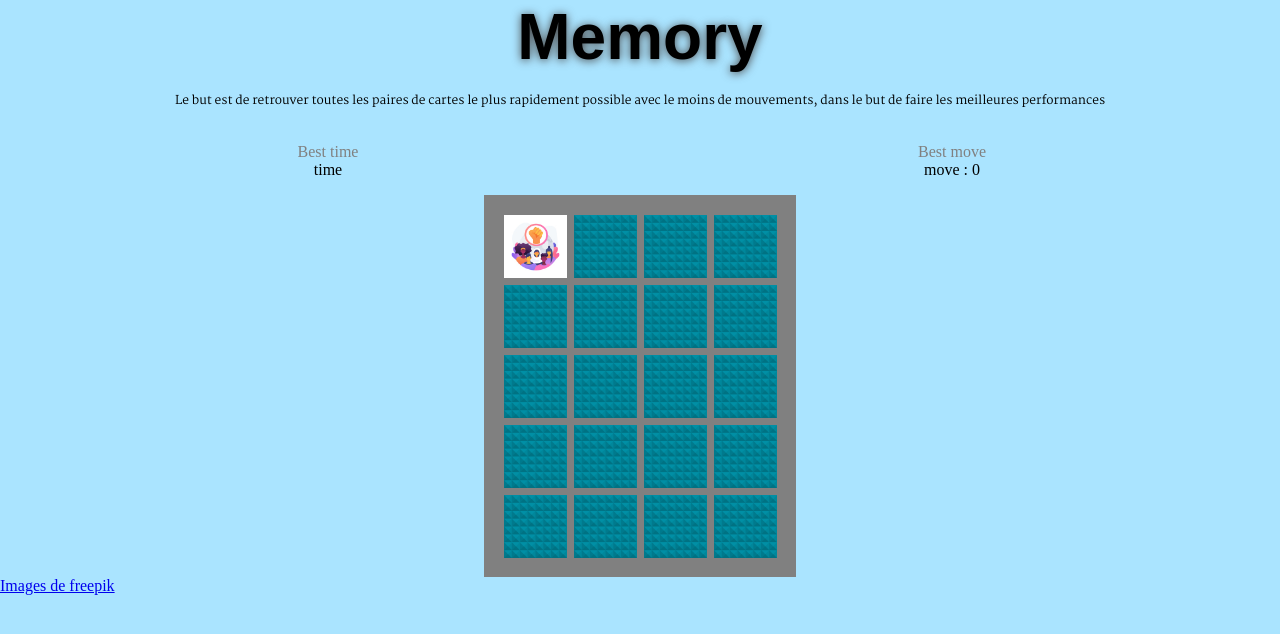
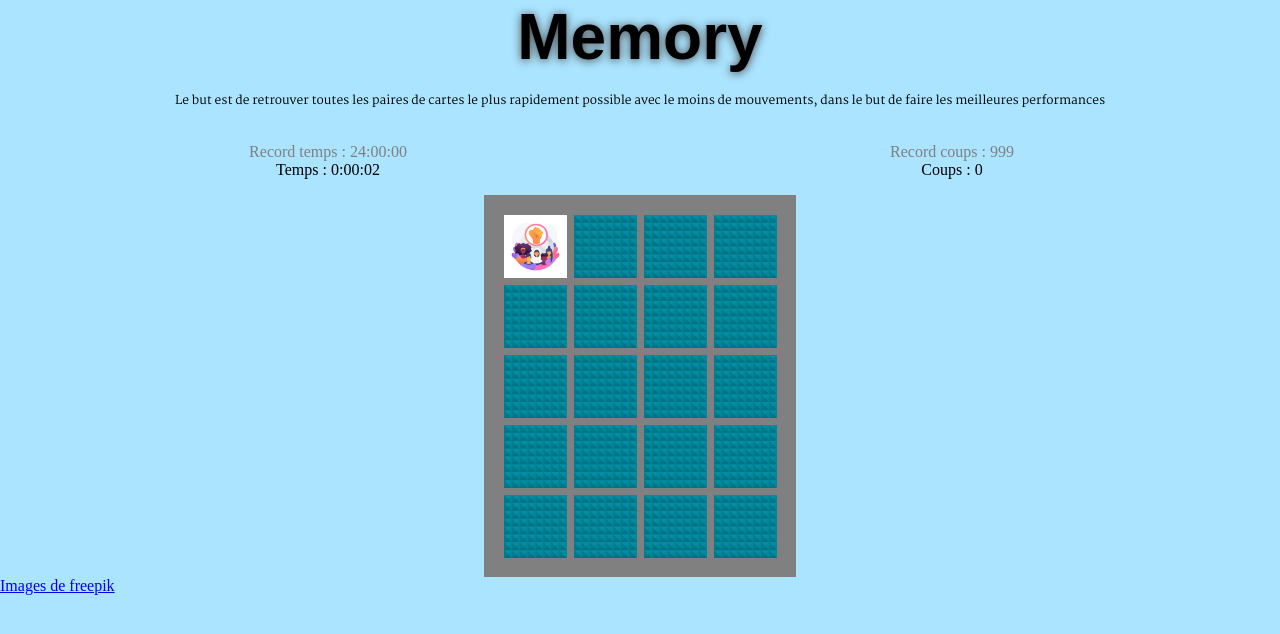
Before and after one commit to LaurentKatsesSandalman/memoryCard, a website: page index.html in a window 1280 px wide. Both pictures are taken after a click on the picture 535 px from the left and 246 px from the top of the page. Drawn offline with Linux system fonts and the light colour scheme; a web font is replaced by a local one.

Commit message:
adding interactive counters

```diff
--- a/index.html
+++ b/index.html
@@ -16,10 +16,10 @@
             <p class="regles">Le but est de retrouver toutes les paires de cartes le plus rapidement possible avec
                  le moins de mouvements, dans le but de faire les meilleures performances</p>
             <div class="arrayScore">
-                <p class="best">Best time</p>
-                <p class="best">Best move</p>
-                <p class="current">time<time></time></p>
-                <p class="current">move : 0</p> <!--juste structurel-->
+                <p class="best">Record temps : <span class="best-time">24:00:00</span></p>
+                <p class="best">Record coups : <span class="best-moves">999</span></p>
+                <p class="current">Temps : <span class="current-time">00:00:00</span></p>
+                <p class="current">Coups : <span class="current-moves">0</span></p> <!--juste structurel-->
             </div>
         </header>
         <main>
--- a/index.js
+++ b/index.js
@@ -2,13 +2,25 @@
 //import fx from 'fireworks';
 
 //déclaration
+//variables
 let flippedCard = 0;
 let paires = 0;
 let cardAId = "";
 let cardBId = "";
+let movesCurrent = 0;
+let movesEnd = 0;
+let playOn = true;
+let isFirst = true;
+let startTime;
+let endTime;
+let currentTime = 0;
+//selectors
 const allCards = document.querySelectorAll(".img-card");
 //const container = document.querySelector('.container')
-
+const selectCurrentMoves = document.querySelector(".current-moves")
+const selectCurrentTime = document.querySelector(".current-time")
+const selectBestMoves = document.querySelector(".best-moves")
+const selectBestTime = document.querySelector(".best-time")
 
 //fonctions
 function flip(card) {
@@ -32,13 +44,15 @@ function flip(card) {
 }
 
 function compare() {
+    movesCurrent++;
+    selectCurrentMoves.innerHTML = movesCurrent;
     if (cardAId === cardBId) {
         paires++;
-       /*fx({
-            x: 50, // required
-            y: 50 // required
+        /*fx({
+             x: 50, // required
+             y: 50 // required
 
-          })*/
+           })*/
         const winPaire = document.querySelectorAll(".flipped")
         for (let winCard of winPaire) {
             winCard.setAttribute("class", "img-card no-display");
@@ -60,10 +74,37 @@ function compare() {
     cardBId = "";
 }
 
+function displayTime(timeInMS) {
+    let hh = Math.floor(timeInMS / 3600000);
+    let mm = "";
+    let ss = "";
+    if (Math.floor((timeInMS % 3600000) / 60000) < 10) {
+        mm = `0${Math.floor((timeInMS % 3600000) / 60000)}`
+    }
+    else {
+        mm = `${Math.floor((timeInMS % 3600000) / 60000)}`
+    }
+    if (Math.floor((timeInMS % 3600000) % 60000 / 1000) < 10) {
+        ss = `0${Math.floor((timeInMS % 3600000) % 60000 / 1000)}`
+    }
+    else {
+        ss = `${Math.floor((timeInMS % 3600000) % 60000 / 1000)}`
+    }
+    return `${hh}:${mm}:${ss}`;
+}
+
 //run
 for (const card of allCards) {
     card.addEventListener('click', function () {
-        if (card.classList.contains("flipped")) { }
+        if (isFirst) {
+            startTime = Date.now();
+            setInterval(() => {
+                currentTime = Date.now() - startTime;
+                selectCurrentTime.innerHTML = displayTime(currentTime);
+            }, 1000)
+            isFirst = false;
+        }
+        if (card.classList.contains("flipped") || !playOn) { }
         else if (flippedCard === 2) { }
         else {
             flip(card);
@@ -85,5 +126,9 @@ for (const card of allCards) {
 
             }
         }
+        if (paires === 5) {
+            playOn = false;
+            movesEnd = movesCurrent
+        }
     })
 }
--- a/package.json
+++ b/package.json
@@ -21,5 +21,8 @@
   "bugs": {
     "url": "https://github.com/LaurentKatsesSandalman/memoryCard/issues"
   },
-  "homepage": "https://github.com/LaurentKatsesSandalman/memoryCard#readme"
+  "homepage": "https://github.com/LaurentKatsesSandalman/memoryCard#readme",
+  "devDependencies": {
+    "@biomejs/biome": "1.9.4"
+  }
 }
```
Also changed, not shown: 1 other file.
